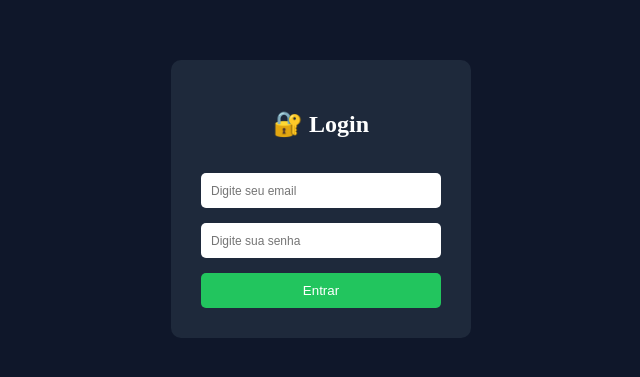
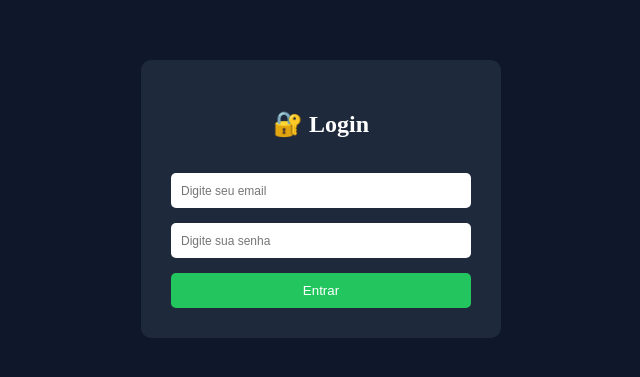
Before and after one commit to mfmpassoss/frontend-escola, a React (Vite) app: page /login in a window 1280 px wide. Shown: the part 201-578 px from the top of the page, without its empty margins (319-959 px from the left). Built offline with nearby package versions, Linux system fonts and the light colour scheme; no server answers.

Commit message:
fix: corrigindo box-sizing e layout produção

```diff
--- a/src/pages/CadastroAluno.css
+++ b/src/pages/CadastroAluno.css
@@ -1,11 +1,4 @@
 /* FUNDO GERAL */
-html {
-  box-sizing: border-box;
-}
-
-*, *::before, *::after {
-  box-sizing: inherit;
-}
 body {
   margin: 0;
   background: #0f172a;
```
